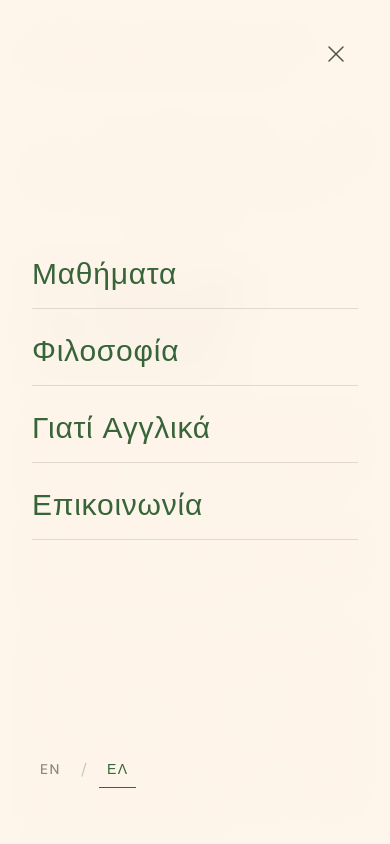
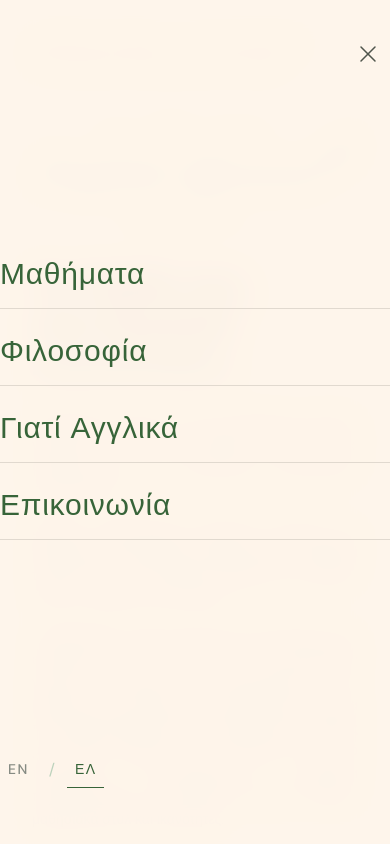
Before and after one commit to Steven404/thalia-portfolio, a Next.js app: page /el in a window 390 px wide. Both pictures are taken after a click on the button "Open menu". Shown: the top 844 px of the page. Built offline with nearby package versions, Linux system fonts and the light colour scheme.

Commit message:
Refactor Hero and Navbar components for improved layout and responsiveness. Update email contact information and enhance metadata with keywords for better SEO.

```diff
--- a/components/sections/Hero.tsx
+++ b/components/sections/Hero.tsx
@@ -1,11 +1,10 @@
 "use client";
 
+import { useTranslations } from "next-intl";
 import Image from "next/image";
-import { useTranslations } from "next-intl";
 
 export default function Hero() {
   const t = useTranslations("hero");
-
 
   // TODO: Find way to calculate header height and remove it from the min-h-screen size
   return (
@@ -38,8 +37,7 @@ export default function Hero() {
       </div>
 
       {/* Hero content */}
-      <div className="relative z-10 flex flex-col justify-center flex-1 px-8 md:px-16 max-w-5xl lg:w-[60%]">
-
+      <div className="relative z-10 flex flex-col lg:justify-center flex-1 px-8 md:px-16 max-w-5xl lg:w-[60%]">
         {/* Logo — mobile only, signature after CTAs */}
         <div className="mt-4 lg:hidden animate-fade-in delay-500">
           <Image
@@ -114,7 +112,8 @@ export default function Hero() {
             onMouseEnter={(e) => {
               e.currentTarget.style.background = "oklch(70% 0.072 145)";
               e.currentTarget.style.transform = "translateY(-1px)";
-              e.currentTarget.style.boxShadow = "0 4px 18px oklch(46% 0.085 145 / 0.20)";
+              e.currentTarget.style.boxShadow =
+                "0 4px 18px oklch(46% 0.085 145 / 0.20)";
             }}
             onMouseLeave={(e) => {
               e.currentTarget.style.background = "var(--sage-bright)";
@@ -146,7 +145,6 @@ export default function Hero() {
             {t("cta_secondary")}
           </a>
         </div>
-
       </div>
 
       {/* Bottom level rail */}
@@ -154,9 +152,20 @@ export default function Hero() {
         className="relative z-10 mx-8 md:mx-16 mb-8 flex items-center gap-6 animate-fade-in delay-2500"
         style={{ color: "var(--ink-dim)" }}
       >
-        <div className="flex-1 h-px" style={{ background: "var(--border-sage)" }} />
-        <span className="text-xs tracking-widest uppercase" style={{ color: "var(--sage-dim)" }}>A1 · A2 · B1 · B2 · C1 · C2</span>
-        <div className="flex-1 h-px" style={{ background: "var(--border-sage)" }} />
+        <div
+          className="flex-1 h-px"
+          style={{ background: "var(--border-sage)" }}
+        />
+        <span
+          className="text-xs tracking-widest uppercase"
+          style={{ color: "var(--sage-dim)" }}
+        >
+          A1 · A2 · B1 · B2 · C1 · C2
+        </span>
+        <div
+          className="flex-1 h-px"
+          style={{ background: "var(--border-sage)" }}
+        />
       </div>
     </section>
   );
--- a/components/ui/Navbar.tsx
+++ b/components/ui/Navbar.tsx
@@ -90,7 +90,7 @@ export default function Navbar() {
   return (
     <>
       <header
-        className="z-50 flex items-center justify-between px-8 py-8 md:px-16 sticky md:fixed md:w-full top-0 transition-all duration-300"
+        className="z-50 flex items-center justify-between px-8 py-8 md:px-16 sticky lg:fixed lg:w-full top-0 transition-all duration-300"
         style={{
           background: scrolled
             ? "rgb(146, 182, 146, 0.5)" // sage-bright with less opacity
@@ -203,7 +203,7 @@ export default function Navbar() {
         menuOpen &&
         createPortal(
           <div
-            className="fixed inset-0 md:hidden"
+            className="fixed inset-0 lg:hidden"
             style={{ zIndex: 50 }}
             role="dialog"
             aria-modal="true"
@@ -221,7 +221,7 @@ export default function Navbar() {
 
             {/* Panel */}
             <div
-              className="relative z-10 flex flex-col h-full px-8 py-8"
+              className="relative z-10 flex flex-col h-full px:8 py-8 md:px-16"
               style={{
                 animation:
                   "menuSlideIn 0.28s cubic-bezier(0.16, 1, 0.3, 1) forwards",
--- a/lib/data.ts
+++ b/lib/data.ts
@@ -28,7 +28,7 @@ export const LEVEL_CODES = ["A1", "A2", "B1", "B2", "C1", "C2"] as const;
 
 export const CONTACT_HREFS = {
   phone: { href: "tel:+1234567890", value: "+1 (234) 567-890" },
-  email: { href: "mailto:thalia@example.com", value: "thalia@example.com" },
+  email: { href: "mailto:thaliakio4@gmail.com", value: "thaliakio4@gmail.com" },
   instagram: {
     href: "https://instagram.com/thalia.english",
     value: "@thalia.english",
--- a/messages/en.json
+++ b/messages/en.json
@@ -1,7 +1,8 @@
 {
   "metadata": {
     "title": "Thalia Kiosi — Private English Teacher",
-    "description": "Private English lessons for all levels, from A1 to C2. Personalised, effective, and engaging."
+    "description": "Private English lessons for all levels, from A1 to C2. Personalised, effective, and engaging.",
+    "keywords": "Giannitsa,English,Teacher"
   },
   "nav": {
     "name": "Thalia Kiosi - English Language & Literature BA AUTH",
```
